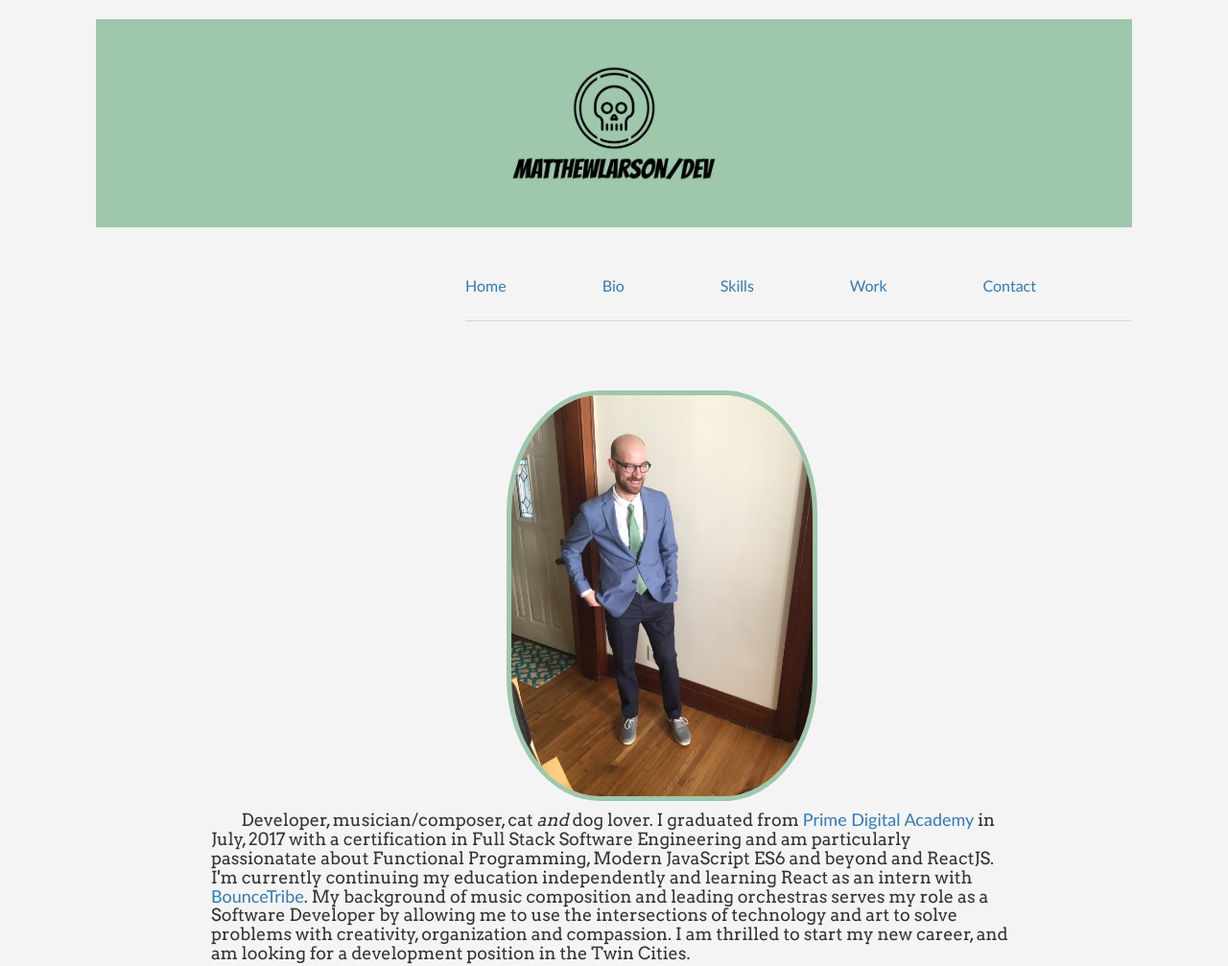
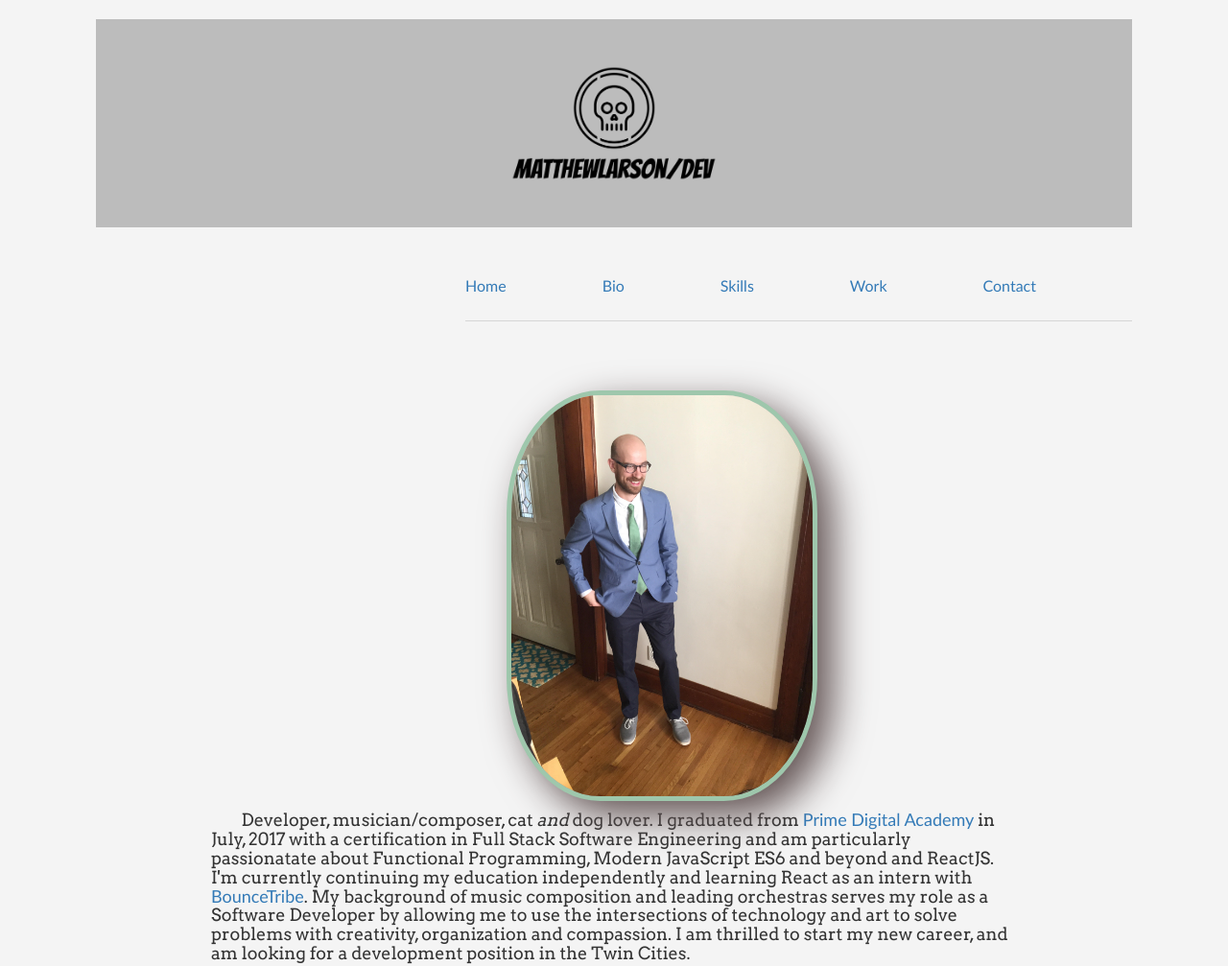
Before and after one commit to mlars84/portfolio-site, a website: page public/views/index.html in a window 1280 px wide. Shown: the top 1007 px of the page at 96% size. Drawn offline with Linux system fonts and the light colour scheme; files that its build step writes are made by us from their sources; no server answers; files whose address does not match are found by name.

Commit message:
added some filters

```diff
--- a/public/styles/styles.css
+++ b/public/styles/styles.css
@@ -37,6 +37,7 @@
 .inASuit {
   border-radius: 30%;
   border: 5px solid #9ec7ac;
+  filter: drop-shadow(16px 16px 20px #615252);
 }
 
 .php {
@@ -55,10 +56,13 @@
   /*opacity: .5;*/
   position: sticky;
   animation-play-state: paused;
+  filter: grayscale(100%);
+  transition: all .5s ease-in-out;
 }
 
 .jumbotron:hover {
   animation-play-state: running;
+  filter: grayscale(0%);
 }
 
 .jumboName {
```
